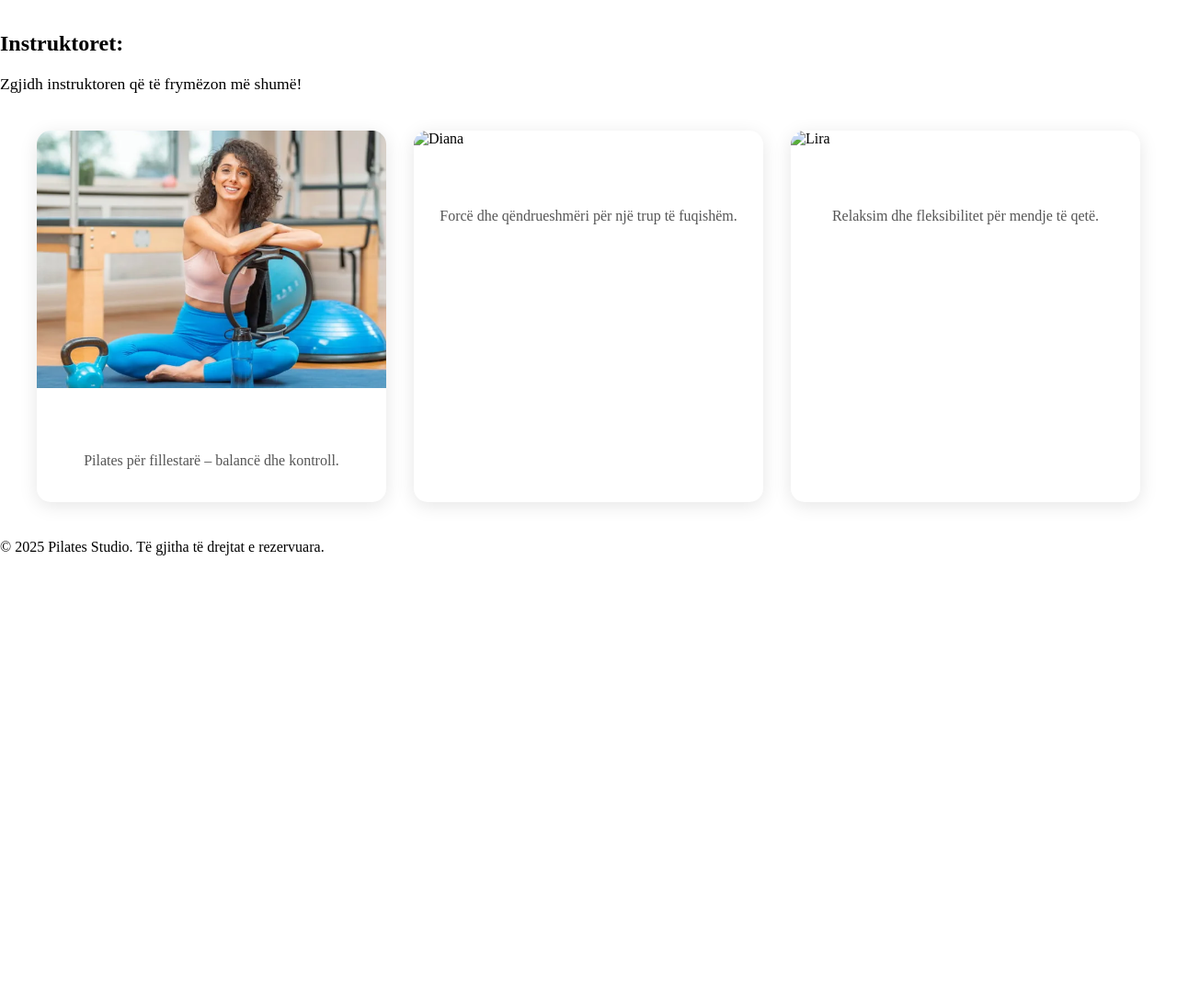
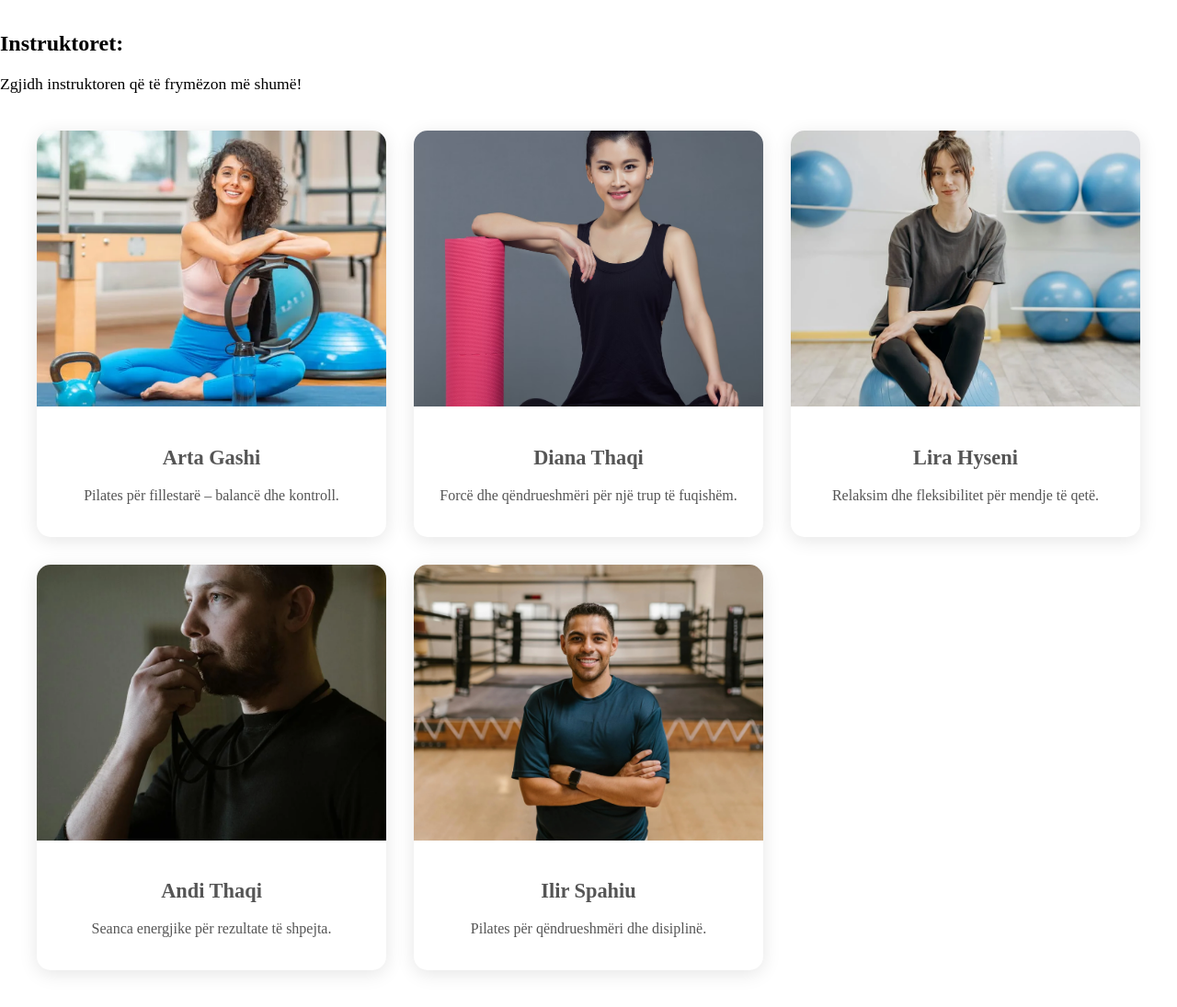
Before and after one commit to AnesaaM/FlexForce, a plain HTML site: page Pilates.html in a window 1280 px wide. Shown: the part 840-1935 px from the top of the page at 92% size. Before the commit the page ends 1444 px from the top, so only its background shows below. Drawn offline with Linux system fonts and the light colour scheme; a web font is replaced by a local one.

Commit message:
rregullimi i profileve te instruktoreve

```diff
--- a/Pilates.html
+++ b/Pilates.html
@@ -33,11 +33,12 @@
     /* Instruktoret */
     .cards-container {
       max-width: 1200px;
-      margin: 40px auto;
       display: grid;
       grid-template-columns: repeat(auto-fit, minmax(280px, 1fr));
       gap: 30px;
-      padding: 0 20px;
+    margin: 20px;
+    padding: 20px; /* kjo krijon hapësirë brenda kartës */
+
     }
 
     .card {
@@ -54,8 +55,8 @@
 
     .card img {
       width: 100%;
-      height: 280px;
-      object-fit: cover;
+      height: 300px;
+      object-fit:cover;
     }
 
     .card-content {
@@ -64,9 +65,8 @@
     }
 
     .card-content h2 {
-      margin: 10px 0;
+        color: #555;
       font-size: 1.4em;
-      color: white;
     }
 
     .card-content p {
@@ -243,31 +243,42 @@
     <div class="card">
       <img src="img/pilates-hero-mobile-min.webp" alt="Arta">
       <div class="card-content">
-        <h2>Arta</h2>
+        <h2>Arta Gashi</h2>
         <p>Pilates për fillestarë – balancë dhe kontroll.</p>
       </div>
     </div>
     <div class="card">
-      <img src="" alt="Diana">
+      <img src="img/photo-1599447291786-724cfd131568.avif" alt="Diana">
       <div class="card-content">
-        <h2>Diana</h2>
+        <h2>Diana Thaqi</h2>
         <p>Forcë dhe qëndrueshmëri për një trup të fuqishëm.</p>
       </div>
     </div>
     <div class="card">
-      <img src="" alt="Lira">
+      <img src="img/pexels-photo-6740744.webp" alt="Lira">
       <div class="card-content">
-        <h2>Lira</h2>
+        <h2>Lira Hyseni</h2>
         <p>Relaksim dhe fleksibilitet për mendje të qetë.</p>
       </div>
     </div>
+    <div class="card">
+        <img src="img/pexels-photo-6767250.webp" alt="Andi">
+        <div class="card-content">
+          <h2>Andi Thaqi</h2>
+          <p>Seanca energjike për rezultate të shpejta.</p>
+        </div>
+      </div>
+      <div class="card">
+        <img src="img/pexels-photo-8611938.webp" alt="Ilir">
+        <div class="card-content">
+          <h2>Ilir Spahiu</h2>
+          <p>Pilates për qëndrueshmëri dhe disiplinë.</p>
+        </div>
+      </div>
   </div>
 
 
 
-  <footer>
-    &copy; 2025 Pilates Studio. Të gjitha të drejtat e rezervuara.
-  </footer>
 
 </body>
 </html>
```
Also changed, not shown: img/pexels-photo-6740744.webp (added), img/pexels-photo-6767250.webp (added), img/pexels-photo-8611938.webp (added), img/photo-1599447291786-724cfd131568.avif (added), img/photo-1623594675959-02360202d4d6.avif (deleted), img/premium_photo-1674059549655-bb846e6a94d1.avif (deleted).
